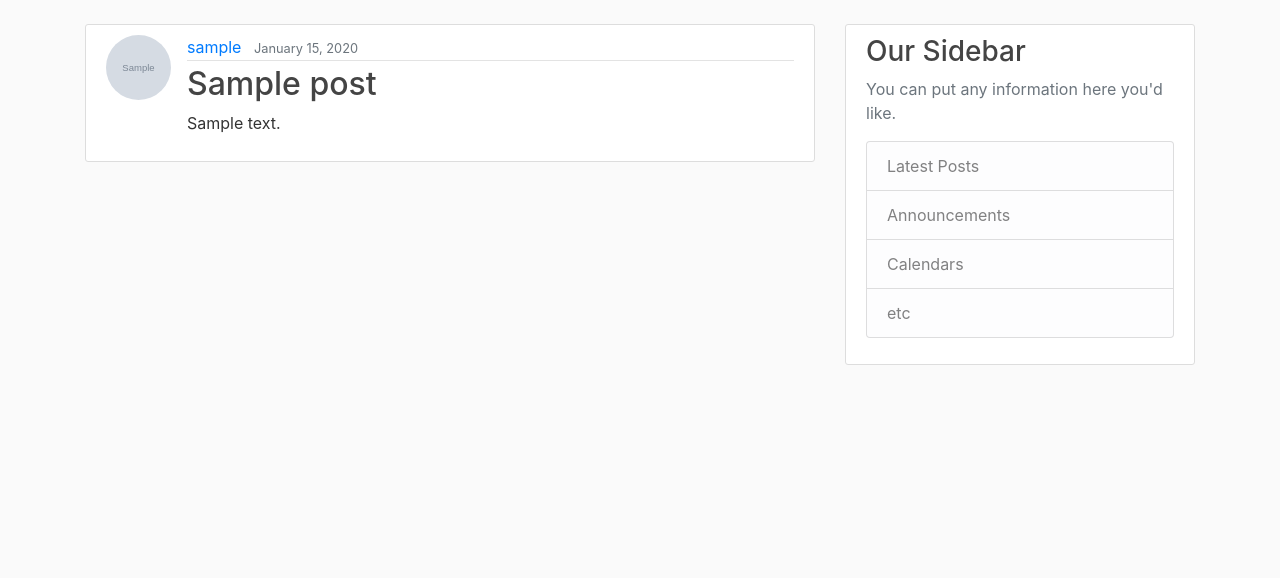
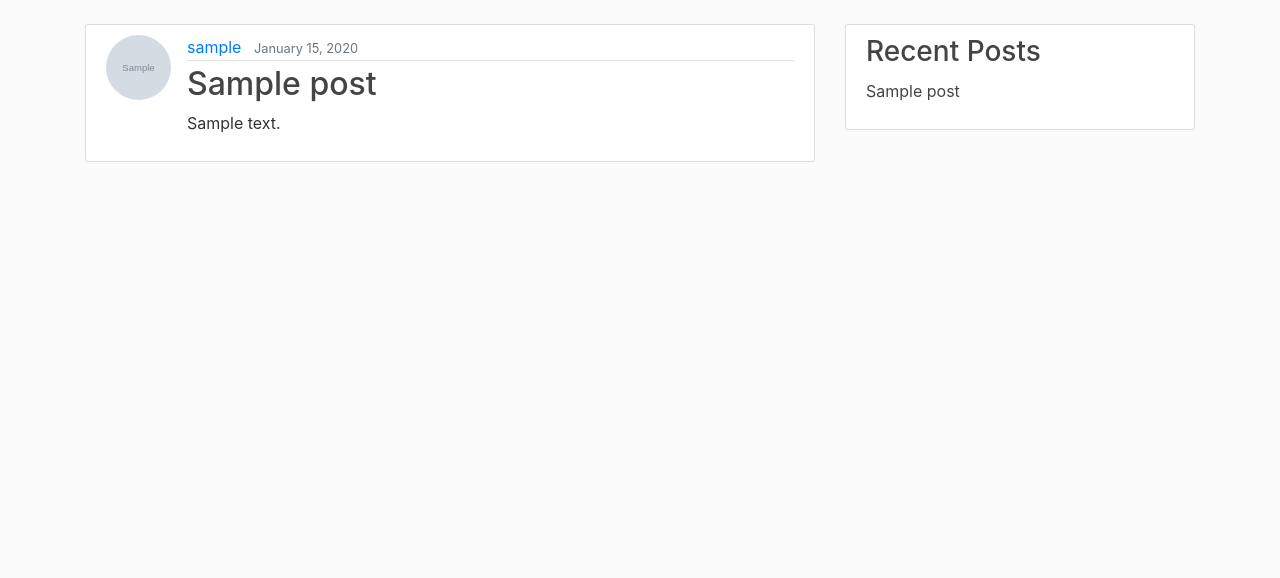
Before and after one commit to AndrejTsvetkov/my_website, a Django app: page / in a window 1280 px wide. Shown: the part 56-634 px from the top of the page. Run offline with Django 3.2, Linux system fonts and the light colour scheme; tables that the repository leaves empty hold one stand-in row (values such as "Sample post"); grey boxes marked "Sample" are stand-in pictures; some libraries are stand-ins or nearby versions.

Commit message:
Added display of recent posts

```diff
--- a/blog/templates/blog/base.html
+++ b/blog/templates/blog/base.html
@@ -1,5 +1,6 @@
 <!DOCTYPE html>
 {% load static %}
+{% load blog_tags %}
 <html>
 <head>
 
@@ -61,13 +62,14 @@
             </div>
             <div class="col-md-4">
               <div class="content-section">
-                <h3>Our Sidebar</h3>
-                <p class='text-muted'>You can put any information here you'd like.
-                  <ul class="list-group">
-                    <li class="list-group-item list-group-item-light">Latest Posts</li>
-                    <li class="list-group-item list-group-item-light">Announcements</li>
-                    <li class="list-group-item list-group-item-light">Calendars</li>
-                    <li class="list-group-item list-group-item-light">etc</li>
+                <h3>Recent Posts</h3>
+                {% get_recent_posts as recent_post_list %}
+                  <ul class="list-unstyled">
+                    {% for post in recent_post_list %}
+                    <li style="margin:10px 0 10px 0; vertical-align:top">
+                        <a class="article-title" href ="{% url 'post-detail' post.id %}">{{ post.title }}</a>
+                    </li>
+                    {% endfor %}
                   </ul>
                 </p>
               </div>
@@ -80,6 +82,7 @@
       <div class="footer-middle">
           <div class="container">
             <div class="row align-items-center">
+
               <div class="col-4">
                   <h5>Andrej Tsvetkov</h5>
               </div>
--- /dev/null
+++ b/blog/templatetags/blog_tags.py
@@ -0,0 +1,9 @@
+from ..models import Post
+from django import template
+
+register = template.Library()
+
+
+@register.simple_tag()
+def get_recent_posts(num=3):
+    return Post.objects.all().order_by('-date_posted')[:num]
```
Also changed, not shown: blog/templatetags/__init__.py (added).
